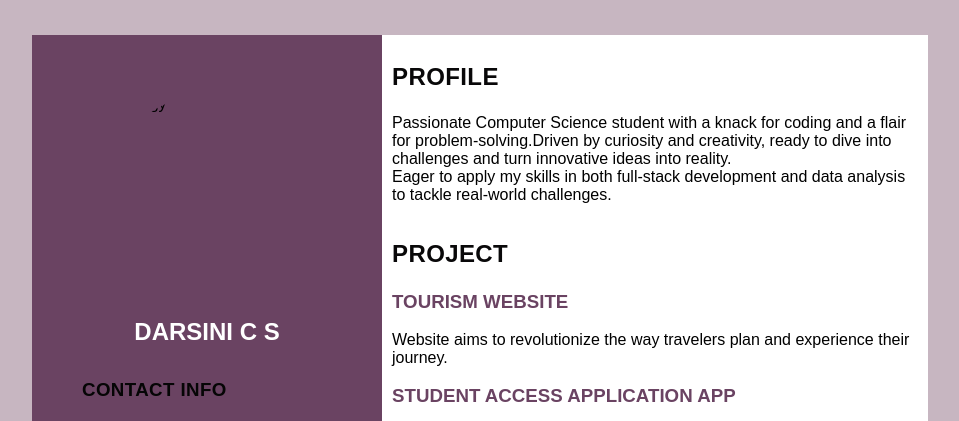
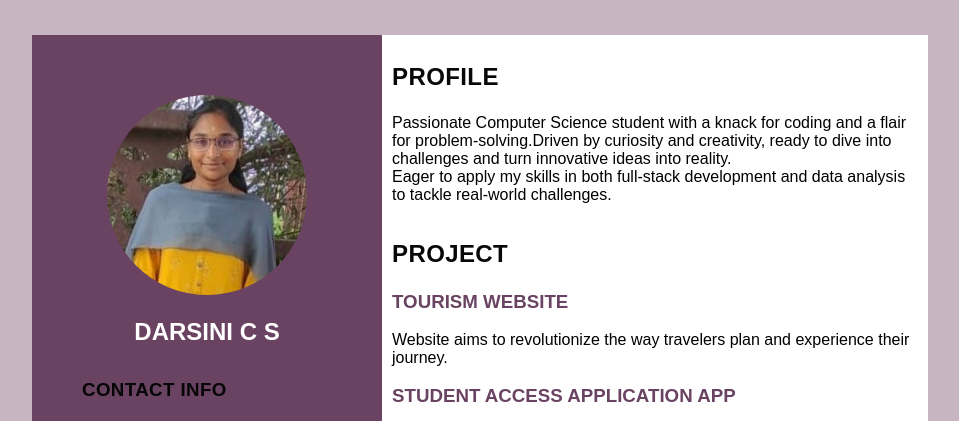
Before and after one commit to DarsiniCS/DarsiniCS.github.io, a plain HTML site: page index.html in a window 1280 px wide. Shown: the top 421 px of the page, without its empty margins (160-1119 px from the left). Drawn offline with Linux system fonts and the light colour scheme.

Commit message:
Update index.html

```diff
--- a/index.html
+++ b/index.html
@@ -14,7 +14,7 @@
     <div class="left">
         <div class="profileText">
             <div class="profileImg">
-                <img src="images/img1.jpg" alt="doggy">
+                <img src="img1.jpg" alt="doggy">
             </div>
                 <h2>Darsini C S</h2>
             </div>
```
